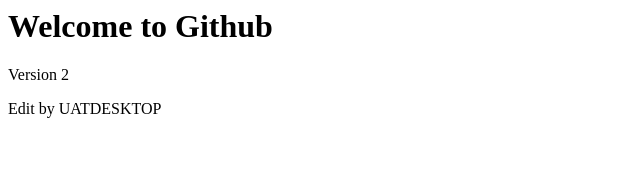
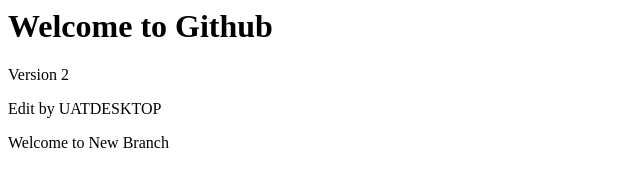
Before and after one commit to KyawZinWin7/github-tutorial, a plain HTML site: page Desktop/gittutorial/index.html in a window 1280 px wide. Shown: the whole page, without its empty margins (0-640 px from the left). Drawn offline with Linux system fonts and the light colour scheme.

Commit message:
Add welcome d-branch

```diff
--- a/Desktop/gittutorial/index.html
+++ b/Desktop/gittutorial/index.html
@@ -2,4 +2,5 @@
     <h1>Welcome to Github</h1>
     <p>Version 2</p>
     Edit by UATDESKTOP
+    <p>Welcome to New Branch</p>
 </html>
```
